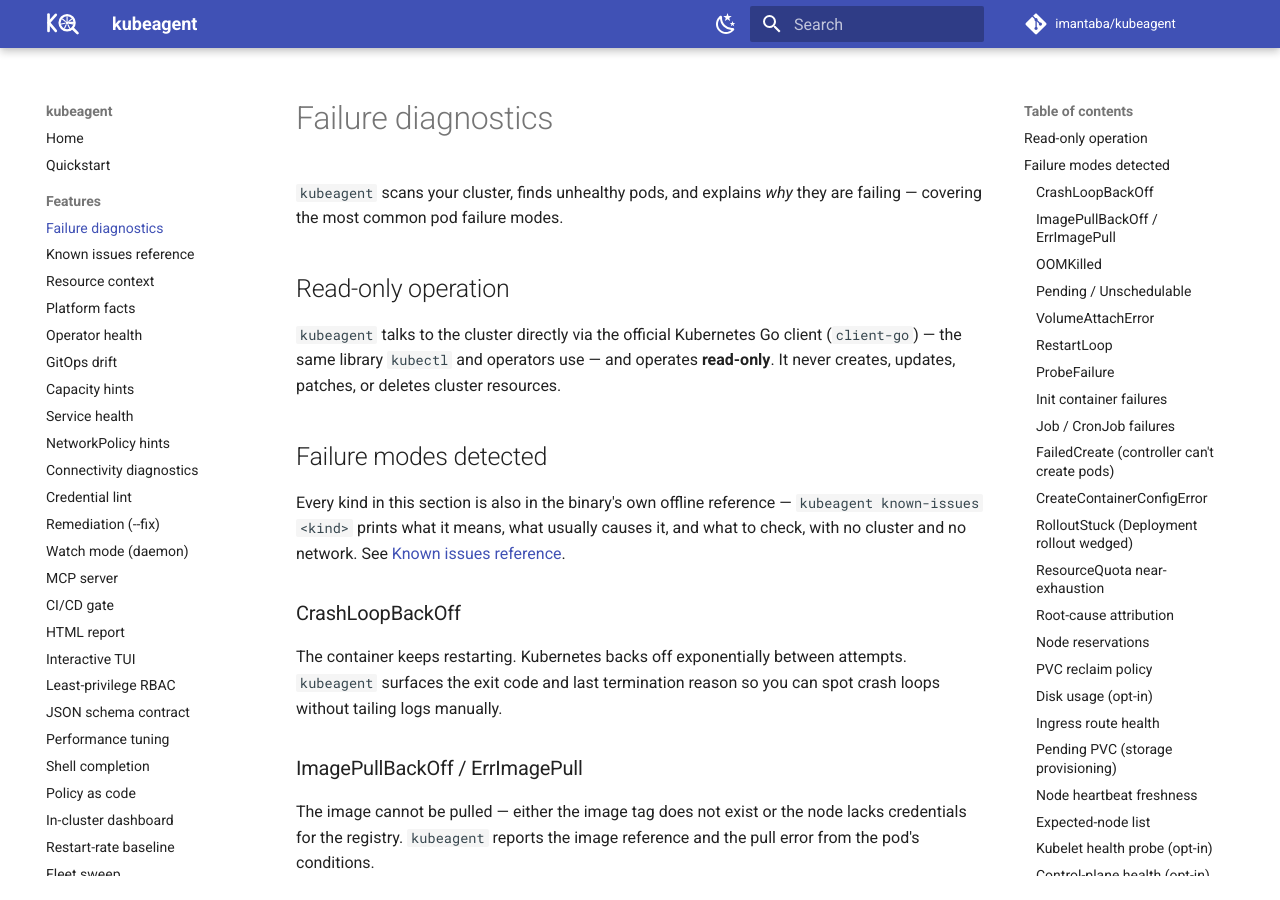
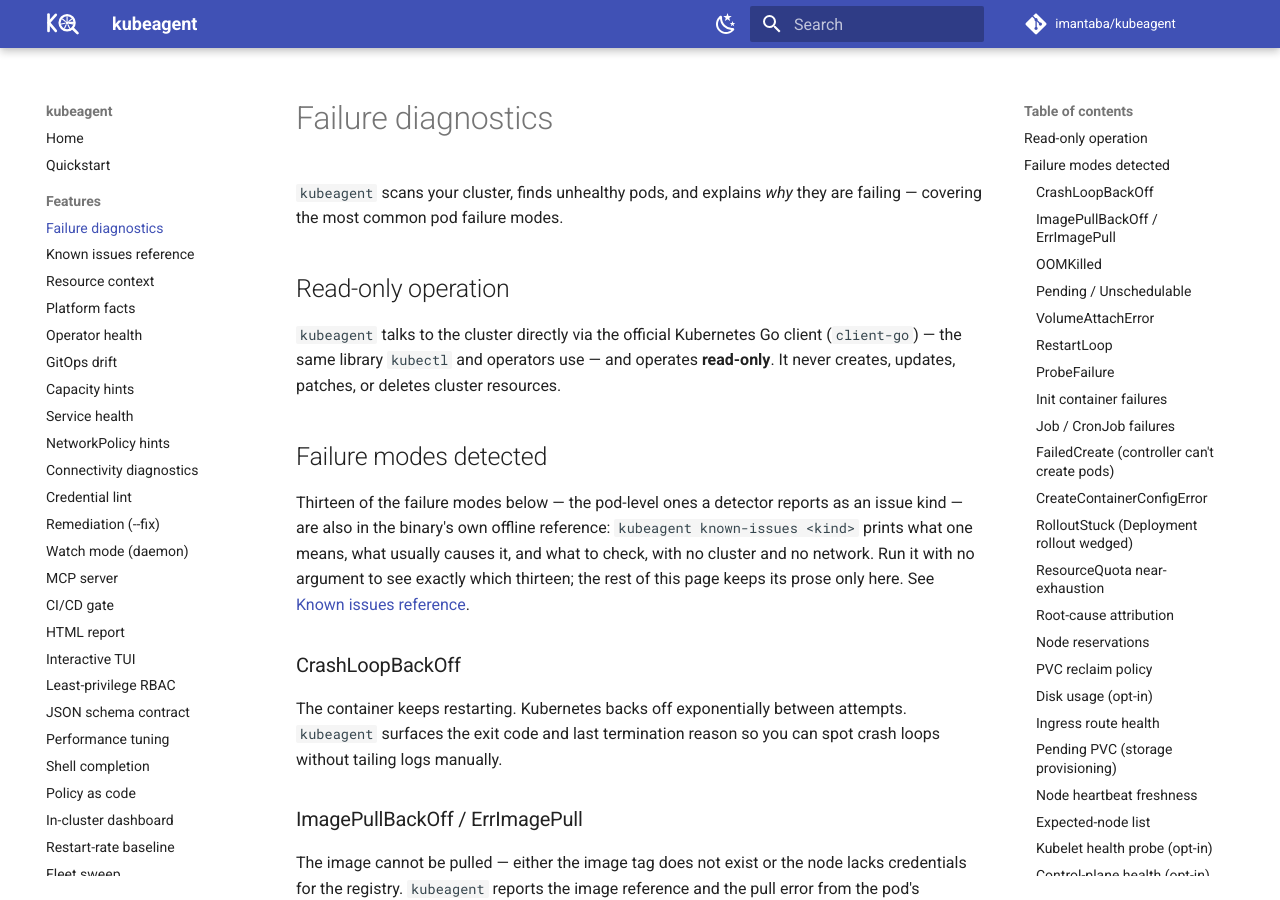
Before and after one commit to imantaba/kubeagent, an MkDocs documentation site: the page built from website/docs/features/diagnostics.md, in a window 1280 px wide and 900 px high. Built offline with MkDocs 1.6.1 and Material for MkDocs 9.7.7, drawn with Linux system fonts in a browser that asks for light colours; comment, search, counter and statistics services are not loaded.

Commit message:
docs: scope the diagnostics pointer to the thirteen kinds it can keep
The pointer under 'Failure modes detected' claimed every kind in that
section is also in the offline reference. It is not: the section spans
thirty-six subsections, including failure modes that are deliberately
outside the closed thirteen-kind vocabulary (FailedCreate, RolloutStuck,
Job/CronJob failures, ResourceQuota near-exhaustion) and headings that
name no kind at all (Root-cause attribution, Output layout).

Say what is true instead, and point at the command itself for the list
rather than restating it, so the two cannot drift apart.

Signed-off-by: imantaba <itn.taba@gmail.com>

```diff
--- a/website/docs/features/diagnostics.md
+++ b/website/docs/features/diagnostics.md
@@ -11,10 +11,12 @@
 
 ## Failure modes detected
 
-Every kind in this section is also in the binary's own offline reference —
-`kubeagent known-issues <kind>` prints what it means, what usually causes it,
-and what to check, with no cluster and no network. See
-[Known issues reference](known-issues.md).
+Thirteen of the failure modes below — the pod-level ones a detector reports as
+an issue kind — are also in the binary's own offline reference:
+`kubeagent known-issues <kind>` prints what one means, what usually causes it,
+and what to check, with no cluster and no network. Run it with no argument to
+see exactly which thirteen; the rest of this page keeps its prose only here.
+See [Known issues reference](known-issues.md).
 
 ### CrashLoopBackOff
 
```
